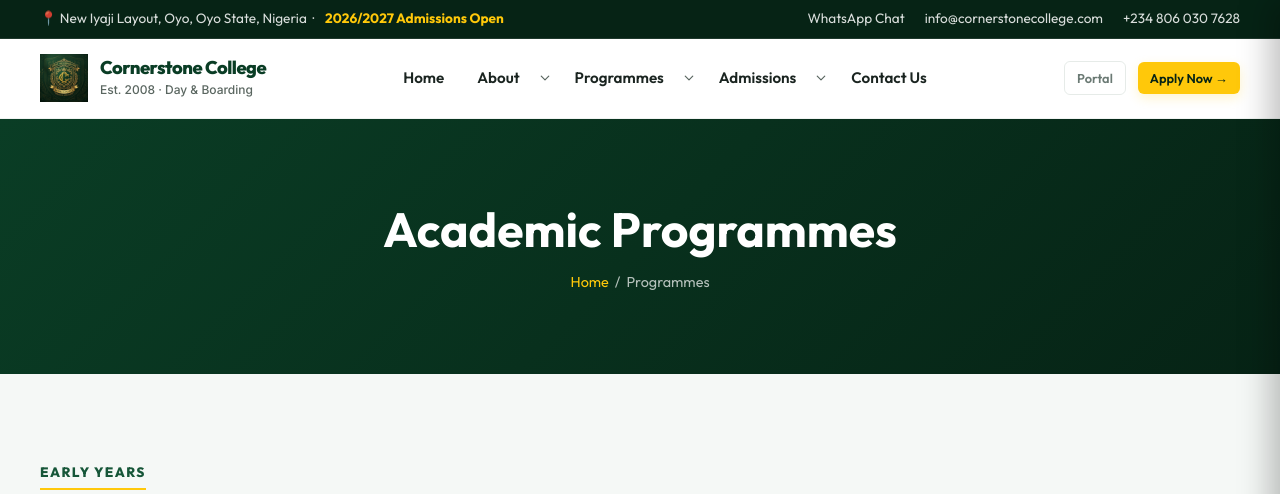
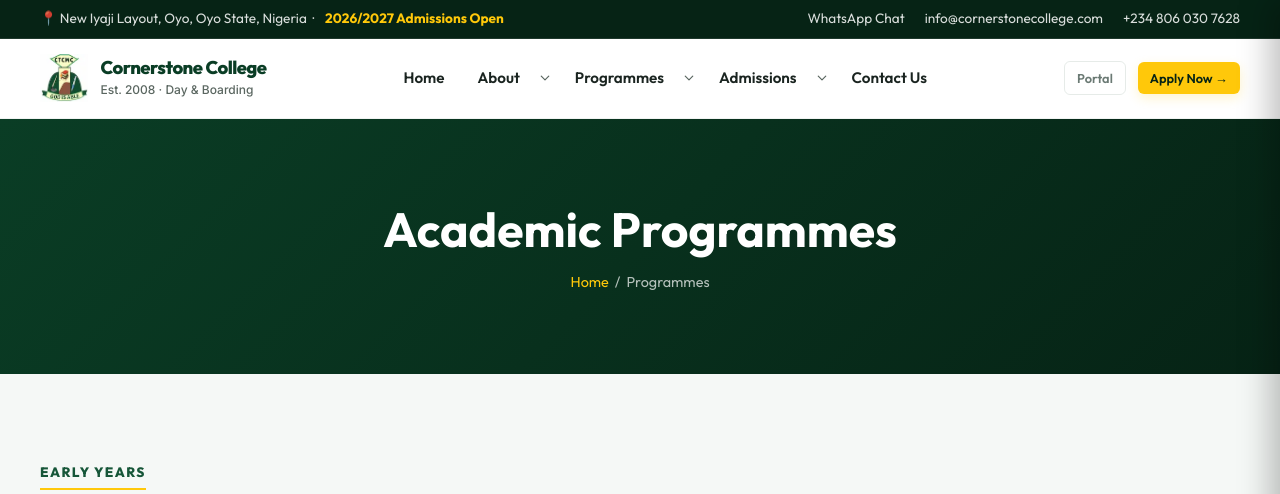
Before and after one commit to ojokayode5565-stack/cornerstone, a plain HTML site: page programmes.html in a window 1280 px wide. Shown: the top 494 px of the page. Drawn offline with Linux system fonts and the light colour scheme.

Commit message:
Replace logo image format from JPG to WEBP

```diff
--- a/programmes.html
+++ b/programmes.html
@@ -164,7 +164,7 @@
   <nav id="navbar">
     <div class="container nav-inner">
       <a href="index.html" class="nav-logo" id="navLogo">
-        <img src="assets/img/logo.jpg" alt="Christ the Cornerstone Model College crest">
+         <img src="assets/img/logo.webp" loading="lazy" alt="Christ the Cornerstone Model College" >
         <span class="brand-text">
           <strong>Cornerstone College</strong>
           <small>Est. 2008 · Day &amp; Boarding</small>
```
